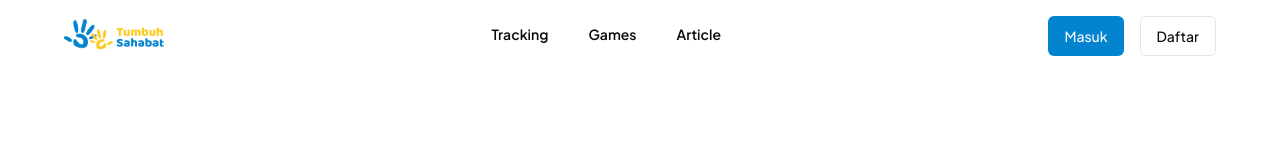
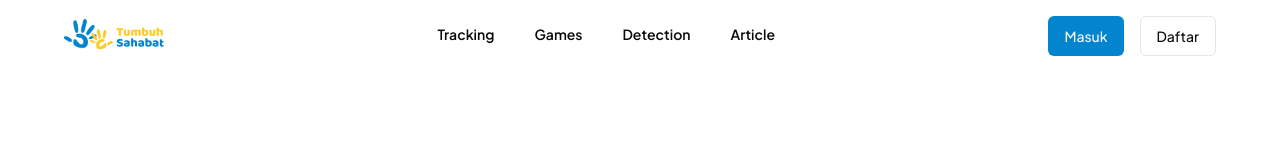
Before and after one commit to Brilliahib/cms-sahabat-tumbuh, a Next.js app: page / in a window 1280 px wide. Shown: the top 160 px of the page. Built offline with nearby package versions, Linux system fonts and the light colour scheme; no server answers.

Commit message:
chore: update eslint to disabled when is develop

```diff
--- a/src/app/detect/page.tsx
+++ b/src/app/detect/page.tsx
@@ -4,6 +4,7 @@ import React, { useRef, useEffect, useState } from "react";
 import * as cocoSsd from "@tensorflow-models/coco-ssd";
 import * as tf from "@tensorflow/tfjs";
 import "@tensorflow/tfjs-backend-wasm";
+import NavHeader from "@/components/atoms/headers/NavHeader";
 
 const ObjectDetection = () => {
   const videoRef = useRef<HTMLVideoElement>(null);
@@ -101,8 +102,9 @@ const ObjectDetection = () => {
   }, [model, backendLoaded]);
 
   return (
+    <>
+      <NavHeader title="Deteksi" />
       <div style={{ position: "relative" }}>
-      <h1>Object Detection</h1>
         <div style={{ position: "relative" }}>
           <video
             ref={videoRef}
@@ -124,6 +126,7 @@ const ObjectDetection = () => {
           />
         </div>
       </div>
+    </>
   );
 };
 
--- a/src/components/organism/navbar/Navbar.tsx
+++ b/src/components/organism/navbar/Navbar.tsx
@@ -26,6 +26,11 @@ export default function NavbarDesktop() {
       active: pathname === "/dashboard/games",
     },
     {
+      href: "/detect",
+      label: "Detection",
+      active: pathname === "/detect",
+    },
+    {
       href: "/article",
       label: "Article",
       active: pathname === "/article",
@@ -34,7 +39,7 @@ export default function NavbarDesktop() {
 
   return (
     <div className="pad-x z-50 sticky top-0 flex md:mb-8 justify-between py-4 bg-white md:flex hidden">
-      <NavL links={links} />
+      <NavL />
       <nav className="hidden items-start font-semibold md:flex">
         {links.map((link) => (
           <NavLink key={link.label} {...link} />
```
Also changed, not shown: src/components/atoms/navbar/NavL.tsx (+1 -6 lines), .eslintrc.json. Lines whose indentation alone changed are shown as unchanged.
